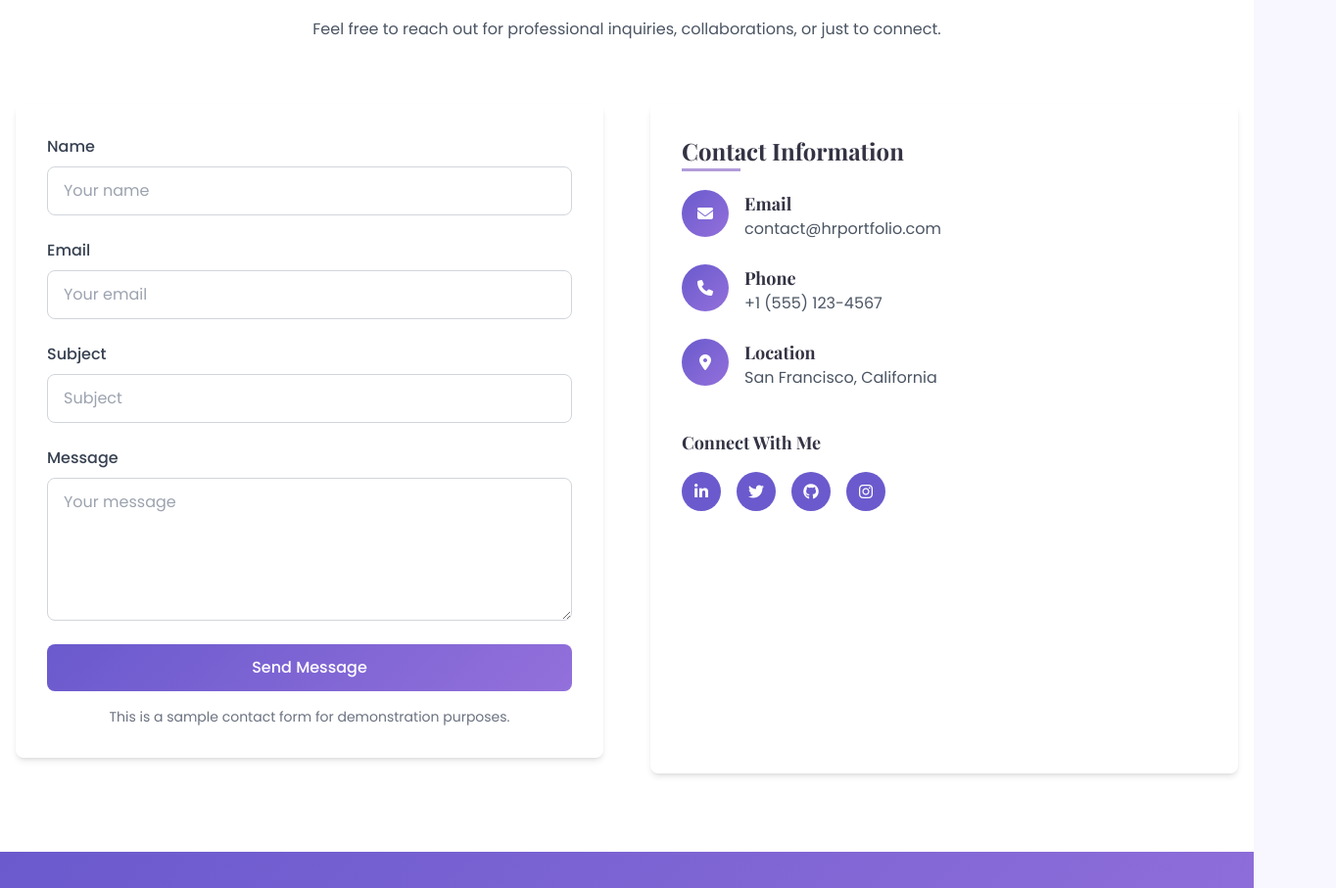
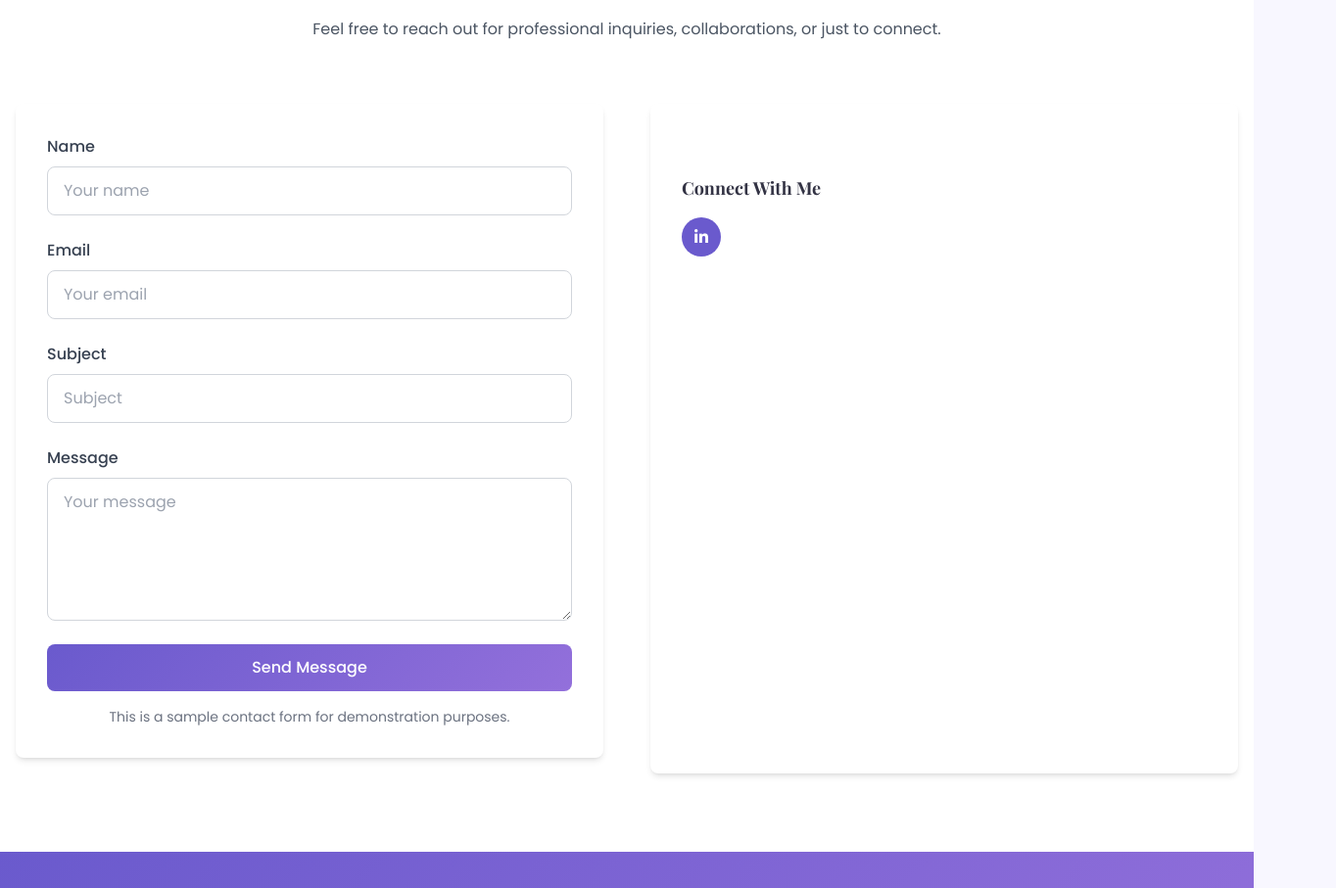
Before and after one commit to NanditaRawat/NanditaRawat.github.io, a plain HTML site: page index.html in a window 1280 px wide. Shown: the part 4540-5447 px from the top of the page at 98% size, 1364 px wide, since content can reach past the window. Drawn offline with nearby package versions, Linux system fonts and the light colour scheme.

Commit message:
Refactor

```diff
--- a/index.html
+++ b/index.html
@@ -709,54 +709,11 @@
 
                 <div data-aos="fade-left" class="aos-init">
                     <div class="bg-white p-8 rounded-lg shadow-md h-full">
-                        <h3 class="text-2xl font-bold mb-6 accent-underline inline-block">Contact Information</h3>
-
-                        <div class="space-y-6">
-                            <div class="flex items-start">
-                                <div class="w-12 h-12 rounded-full gradient-bg flex items-center justify-center mr-4 shrink-0">
-                                    <i class="fas fa-envelope text-white"></i>
-                                </div>
-                                <div>
-                                    <h4 class="font-bold text-lg">Email</h4>
-                                    <p class="text-gray-600">contact@hrportfolio.com</p>
-                                </div>
-                            </div>
-
-                            <div class="flex items-start">
-                                <div class="w-12 h-12 rounded-full gradient-bg flex items-center justify-center mr-4 shrink-0">
-                                    <i class="fas fa-phone text-white"></i>
-                                </div>
-                                <div>
-                                    <h4 class="font-bold text-lg">Phone</h4>
-                                    <p class="text-gray-600">+1 (555) 123-4567</p>
-                                </div>
-                            </div>
-
-                            <div class="flex items-start">
-                                <div class="w-12 h-12 rounded-full gradient-bg flex items-center justify-center mr-4 shrink-0">
-                                    <i class="fas fa-map-marker-alt text-white"></i>
-                                </div>
-                                <div>
-                                    <h4 class="font-bold text-lg">Location</h4>
-                                    <p class="text-gray-600">San Francisco, California</p>
-                                </div>
-                            </div>
-                        </div>
-
                         <div class="mt-10">
                             <h4 class="font-bold text-lg mb-4">Connect With Me</h4>
                             <div class="flex space-x-4">
-                                <a href="#" class="w-10 h-10 rounded-full bg-[var(--primary)] text-white flex items-center justify-center hover:bg-[var(--secondary)] transition-all">
+                                <a href="https://linkedin.com/nrawat1345" class="w-10 h-10 rounded-full bg-[var(--primary)] text-white flex items-center justify-center hover:bg-[var(--secondary)] transition-all">
                                     <i class="fab fa-linkedin-in"></i>
-                                </a>
-                                <a href="#" class="w-10 h-10 rounded-full bg-[var(--primary)] text-white flex items-center justify-center hover:bg-[var(--secondary)] transition-all">
-                                    <i class="fab fa-twitter"></i>
-                                </a>
-                                <a href="#" class="w-10 h-10 rounded-full bg-[var(--primary)] text-white flex items-center justify-center hover:bg-[var(--secondary)] transition-all">
-                                    <i class="fab fa-github"></i>
-                                </a>
-                                <a href="#" class="w-10 h-10 rounded-full bg-[var(--primary)] text-white flex items-center justify-center hover:bg-[var(--secondary)] transition-all">
-                                    <i class="fab fa-instagram"></i>
                                 </a>
                             </div>
                         </div>
```
